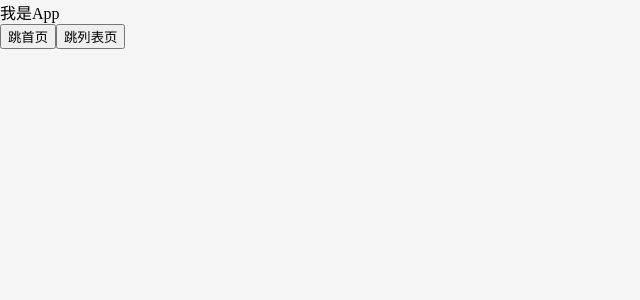
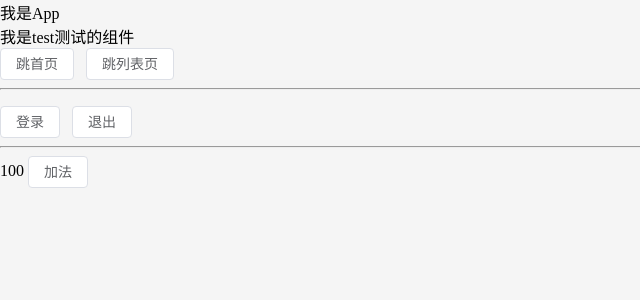
Before and after one commit to Azuerm/big-event-admin, a Vue app: page / in a window 1280 px wide. Before the commit this address had no page. Shown: the top 300 px of the page, without its empty margins (0-640 px from the left). Built offline with nearby package versions, Linux system fonts and the light colour scheme.

Commit message:
update：项目目录完善

```diff
--- a/src/App.vue
+++ b/src/App.vue
@@ -11,12 +11,24 @@
   console.log(router, route)
   router.push('/list')
 }
+// 导入数据库的数据
+import { useUserStore, useCountStore } from '@/stores'
+const userStore = useUserStore()
+const countStore = useCountStore()
 </script>
 
 <template>
   <div>我是App</div>
-  <button @click="$router.push('/home')">跳首页</button>
-  <button @click="goList">跳列表页</button>
+  <test-demo></test-demo>
+  <el-button @click="$router.push('/home')">跳首页</el-button>
+  <el-button @click="goList">跳列表页</el-button>
+  <hr />
+  <p>{{ userStore.token }}</p>
+  <el-button @click="userStore.setToken('hhhhhhhh')">登录</el-button>
+  <el-button @click="userStore.removeToken()">退出</el-button>
+  <hr />
+  {{ countStore.count }}
+  <el-button @click="countStore.add(2)">加法</el-button>
 </template>
 
 <style scoped></style>
--- /dev/null
+++ b/src/components/TestDemo.vue
@@ -0,0 +1,3 @@
+<template>
+  <div>我是test测试的组件</div>
+</template>
--- a/src/main.js
+++ b/src/main.js
@@ -1,11 +1,11 @@
 import { createApp } from 'vue'
-import { createPinia } from 'pinia'
 import App from './App.vue'
 import router from './router'
+import pinia from './stores/index'
 import '@/assets/main.scss'
 const app = createApp(App)
 
-app.use(createPinia())
+app.use(pinia)
 app.use(router)
 
 app.mount('#app')
--- a/src/router/index.js
+++ b/src/router/index.js
@@ -7,7 +7,6 @@
 // 配置history模式
 // 1.history模式：createWebHistory 地址栏不带#
 // 2.hash模式：createWebHashHistory 地址栏带#
-// 3. vue路由懒加载
 
 console.log(import.meta.env.DEV) // true
 // vite 中的环境变量 import.meta.env.BASE_URL 就是 vite.config.js 中的 base配置项
--- /dev/null
+++ b/src/stores/index.js
@@ -0,0 +1,15 @@
+import { createPinia } from 'pinia'
+// 持久化
+import persist from 'pinia-plugin-persistedstate'
+const pinia = createPinia()
+pinia.use(persist)
+
+export default pinia
+
+// import { useUserStore } from './modules/user'
+// export { useUserStore }
+// import { useCountStore } from './modules/counter'
+// export { useCountStore }
+export * from './modules/user'
+// 接收user模块的所有按需导出
+export * from './modules/counter'
--- /dev/null
+++ b/src/stores/modules/counter.js
@@ -0,0 +1,14 @@
+import { defineStore } from 'pinia'
+import { ref } from 'vue'
+
+// 数字计数器模块
+export const useCountStore = defineStore('big-count', () => {
+  const count = ref(100)
+  const add = (n) => {
+    count.value += n
+  }
+  return {
+    count,
+    add
+  }
+})
--- /dev/null
+++ b/src/stores/modules/user.js
@@ -0,0 +1,24 @@
+import { defineStore } from 'pinia'
+import { ref } from 'vue'
+
+// 用户模块 token setToken removeToken
+export const useUserStore = defineStore(
+  'big-user',
+  () => {
+    const token = ref('')
+    const setToken = (newToken) => {
+      token.value = newToken
+    }
+    const removeToken = () => {
+      token.value = ''
+    }
+    return {
+      token,
+      setToken,
+      removeToken
+    }
+  },
+  {
+    persist: true
+  }
+)
--- a/vite.config.js
+++ b/vite.config.js
@@ -2,10 +2,21 @@
 
 import { defineConfig } from 'vite'
 import vue from '@vitejs/plugin-vue'
+import AutoImport from 'unplugin-auto-import/vite'
+import Components from 'unplugin-vue-components/vite'
+import { ElementPlusResolver } from 'unplugin-vue-components/resolvers'
 
 // https://vitejs.dev/config/
 export default defineConfig({
-  plugins: [vue()],
+  plugins: [
+    vue(),
+    AutoImport({
+      resolvers: [ElementPlusResolver()],
+    }),
+    Components({
+      resolvers: [ElementPlusResolver()],
+    })
+  ],
   base: '/',
   resolve: {
     alias: {
```
Also changed, not shown: package.json (+7 -2 lines), 1 other file (tests, documents, lock files or other folders).
